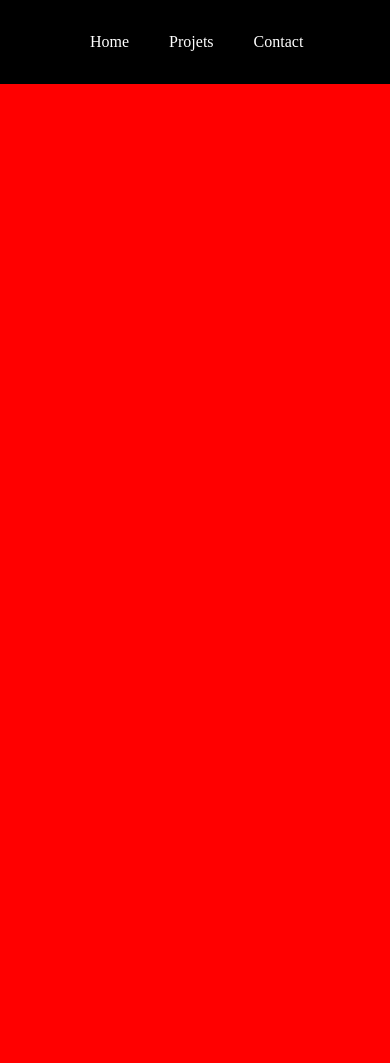
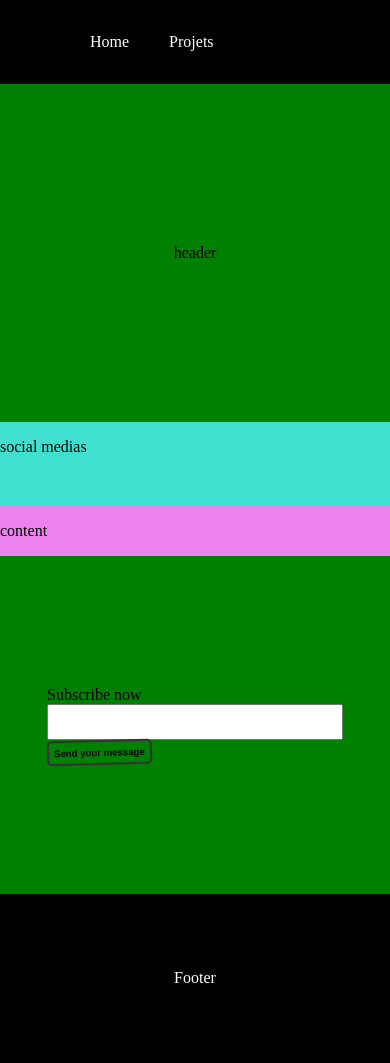
Before and after one commit to flaviohdsa/personal-blog-project-1, a plain HTML site: page project-one.html in a window 390 px wide. Before the commit the page ends 844 px from the top, so only its background shows below. Drawn offline with Linux system fonts and the light colour scheme.

Commit message:
structure

```diff
--- a/project-one.css
+++ b/project-one.css
@@ -3,3 +3,49 @@
 body {
     background-color: red;
 }
+
+.header {
+    display: flex;
+    justify-content: center;
+    align-items: center;
+    background-color: green;
+    height: 40vh;
+}
+
+.post-grid {
+    display: grid;
+    grid-template-columns: repeat(3, 1fr);
+    grid-template-rows: 30vw;
+    grid-gap: 1em;
+}
+
+.content {
+    grid-column: 2 / 4;
+    grid-row: 1 / 2;
+    background-color: violet;
+}
+
+.sidebar {
+    grid-column: 1/ span 1;
+    grid-row: 1 / 2;
+    background-color:turquoise;
+}
+
+@media (max-width: 700px) {
+
+    .post-grid {
+        grid-template-rows: 10vh auto;
+        grid-gap: 0px;
+
+    }
+
+    .content {
+        grid-column: 1 / span 4;
+        grid-row: 2 / 3;
+    }
+    .sidebar {
+        grid-column: 1 / span 4;
+        grid-row: 1 / 2;
+    }
+
+  }
--- a/project-one.html
+++ b/project-one.html
@@ -13,8 +13,36 @@
             <ul class="links-container">
                 <li class="nav-links">Home</li>
                 <li class="nav-links">Projets</li>
-                <li class="nav-links">Contact</li>
             </ul>
         </nav>
+
+        <div class="header">
+            <p>header</p>
+        </div>
+
+        <div class="post-grid">
+            <div class="content">
+                <p>content</p>
+            </div>
+            <div class="sidebar">
+                <p>social medias</p>
+            </div>
+        </div>
+
+        <div class="subs-container">
+            <form action="/">
+                <label for="subs-email">Subscribe now</label><br>
+                <input type="text" id="subs-email" name="subs-email"><br>
+
+                <div class="button">
+                    <button type="submit">Send your message</button>
+                  </div>
+
+              </form>
+        </div>
+
+        <div class="footer-container">
+            <p>Footer</p>
+        </div>
     </body>
 </html>
--- a/style.css
+++ b/style.css
@@ -1,6 +1,6 @@
-@import "components/navigation.css";
-@import "components/footer.css";
-@import "components/subscribe.css";
+@import "navigation.css";
+@import "footer.css";
+@import "subscribe.css";
 
 body {
     margin: 0px;
```
Also changed, not shown: index.html (+1 -2 lines), footer.css (renamed from components/footer.css), navigation.css (renamed from components/navigation.css), subscribe.css (renamed from components/subscribe.css).
